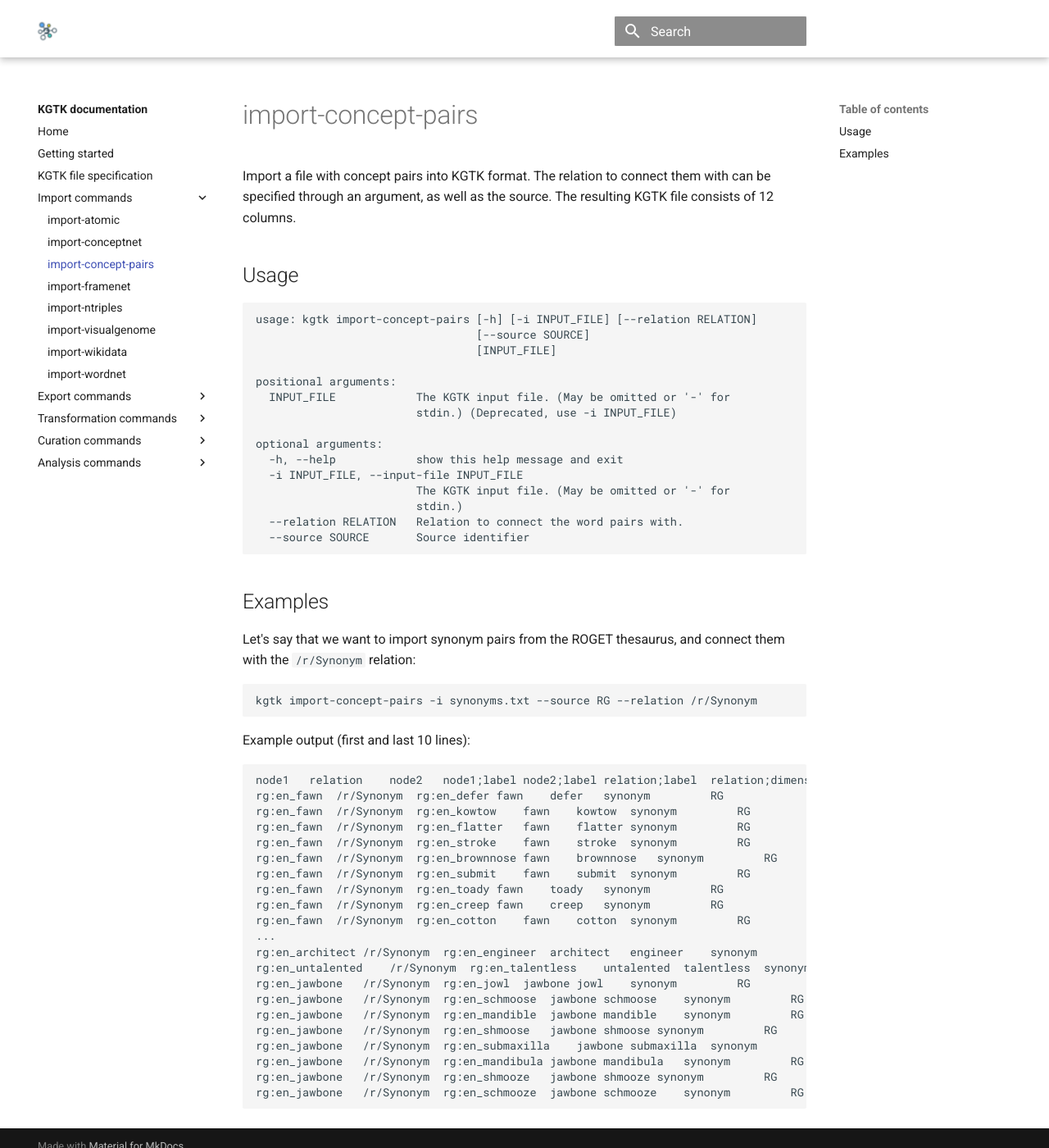
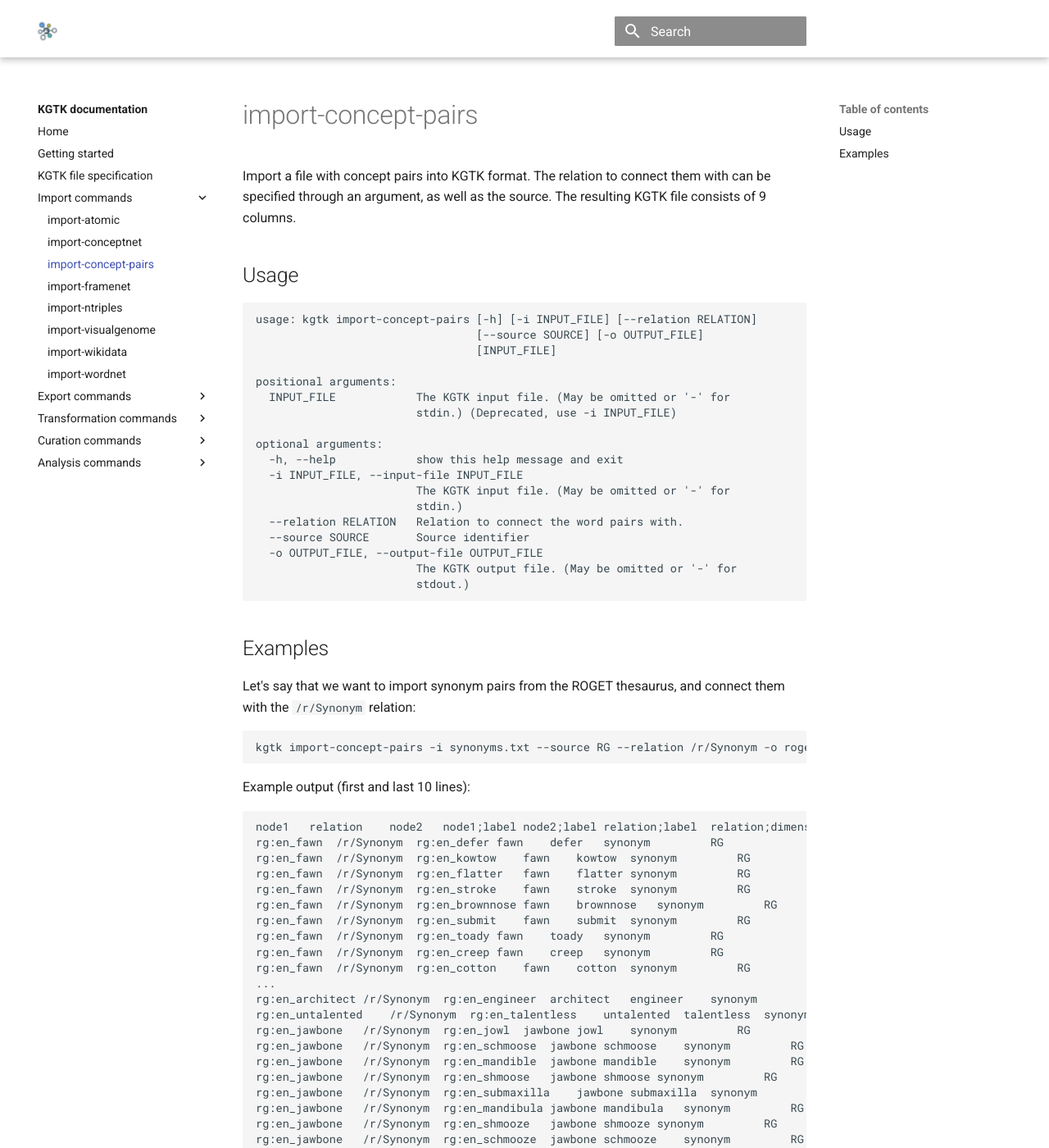
Before and after one commit to usc-isi-i2/kgtk, an MkDocs documentation site: the page built from docs/import/import_concept_pairs.md, in a window 1280 px wide and 1400 px high. Shown: the whole window at 82% size. Built offline with MkDocs 1.6.1 and Material for MkDocs 9.7.7, drawn with Linux system fonts in a browser that asks for light colours; comment, search, counter and statistics services are not loaded.

Commit message:
ConceptNet test and updated docs for previous tests

````diff
--- a/docs/import/import_concept_pairs.md
+++ b/docs/import/import_concept_pairs.md
@@ -1,10 +1,10 @@
 Import a file with concept pairs into KGTK format. The relation to connect them with can be specified through an argument, as well as the source.
-The resulting KGTK file consists of 12 columns.
+The resulting KGTK file consists of 9 columns.
 
 ## Usage
 ```
 usage: kgtk import-concept-pairs [-h] [-i INPUT_FILE] [--relation RELATION]
-                                 [--source SOURCE]
+                                 [--source SOURCE] [-o OUTPUT_FILE]
                                  [INPUT_FILE]
 
 positional arguments:
@@ -18,6 +18,9 @@
                         stdin.)
   --relation RELATION   Relation to connect the word pairs with.
   --source SOURCE       Source identifier
+  -o OUTPUT_FILE, --output-file OUTPUT_FILE
+                        The KGTK output file. (May be omitted or '-' for
+                        stdout.)
 ```
 
 ## Examples
@@ -25,12 +28,12 @@
 Let's say that we want to import synonym pairs from the ROGET thesaurus, and connect them with the `/r/Synonym` relation:
 
 ```
-kgtk import-concept-pairs -i synonyms.txt --source RG --relation /r/Synonym
+kgtk import-concept-pairs -i synonyms.txt --source RG --relation /r/Synonym -o roget_syn.tsv
 ```
 
 Example output (first and last 10 lines):
 ```
-node1	relation	node2	node1;label	node2;label	relation;label	relation;dimension	weight	source	origin	sentence	question
+node1	relation	node2	node1;label	node2;label	relation;label	relation;dimension	source	sentence
 rg:en_fawn	/r/Synonym	rg:en_defer	fawn	defer	synonym			RG
 rg:en_fawn	/r/Synonym	rg:en_kowtow	fawn	kowtow	synonym			RG
 rg:en_fawn	/r/Synonym	rg:en_flatter	fawn	flatter	synonym			RG
````
Also changed, not shown: docs/import/import_atomic.md (+10 -5 lines), docs/import/import_conceptnet.md (+11 -5 lines), docs/import/import_wordnet.md (+7 -4 lines), 5 other files.
